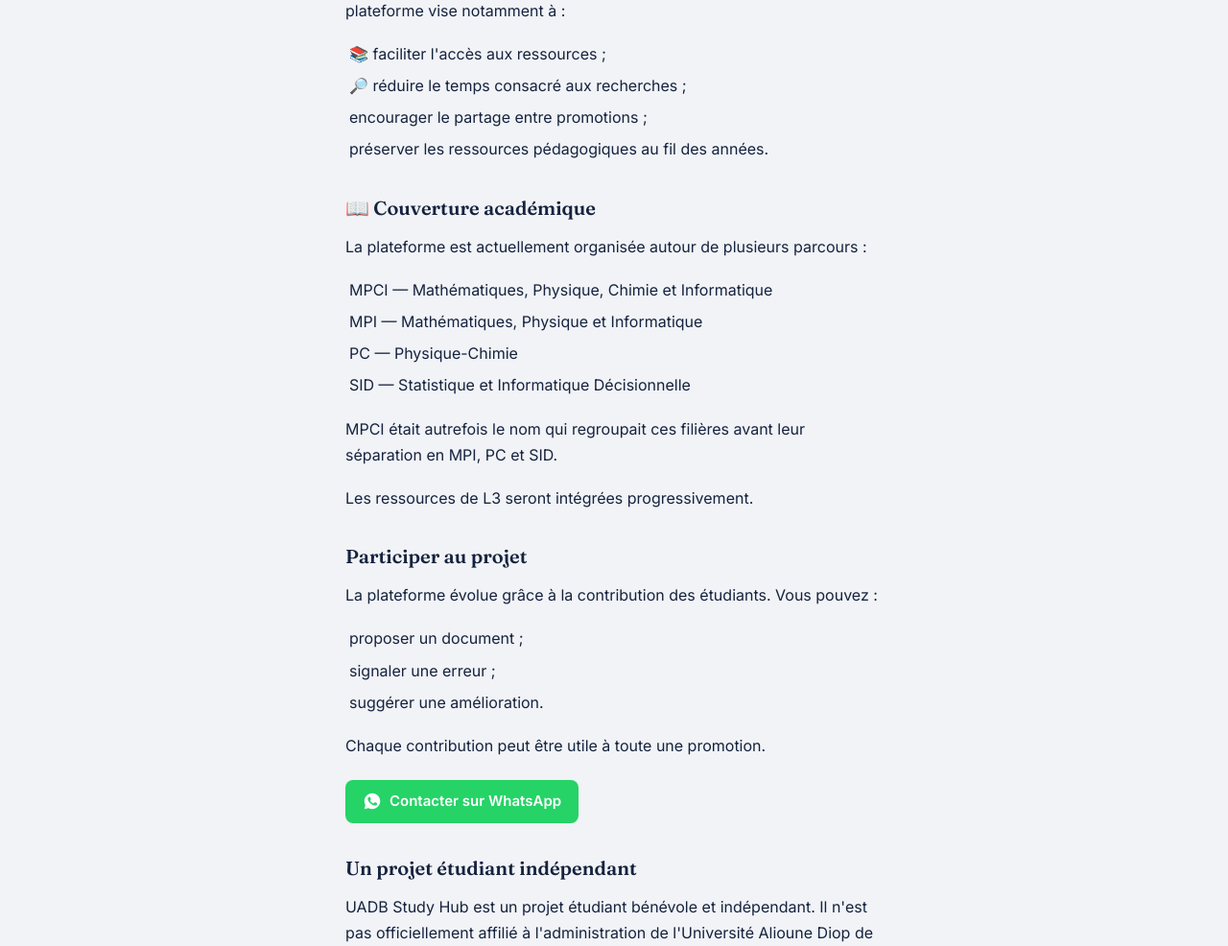
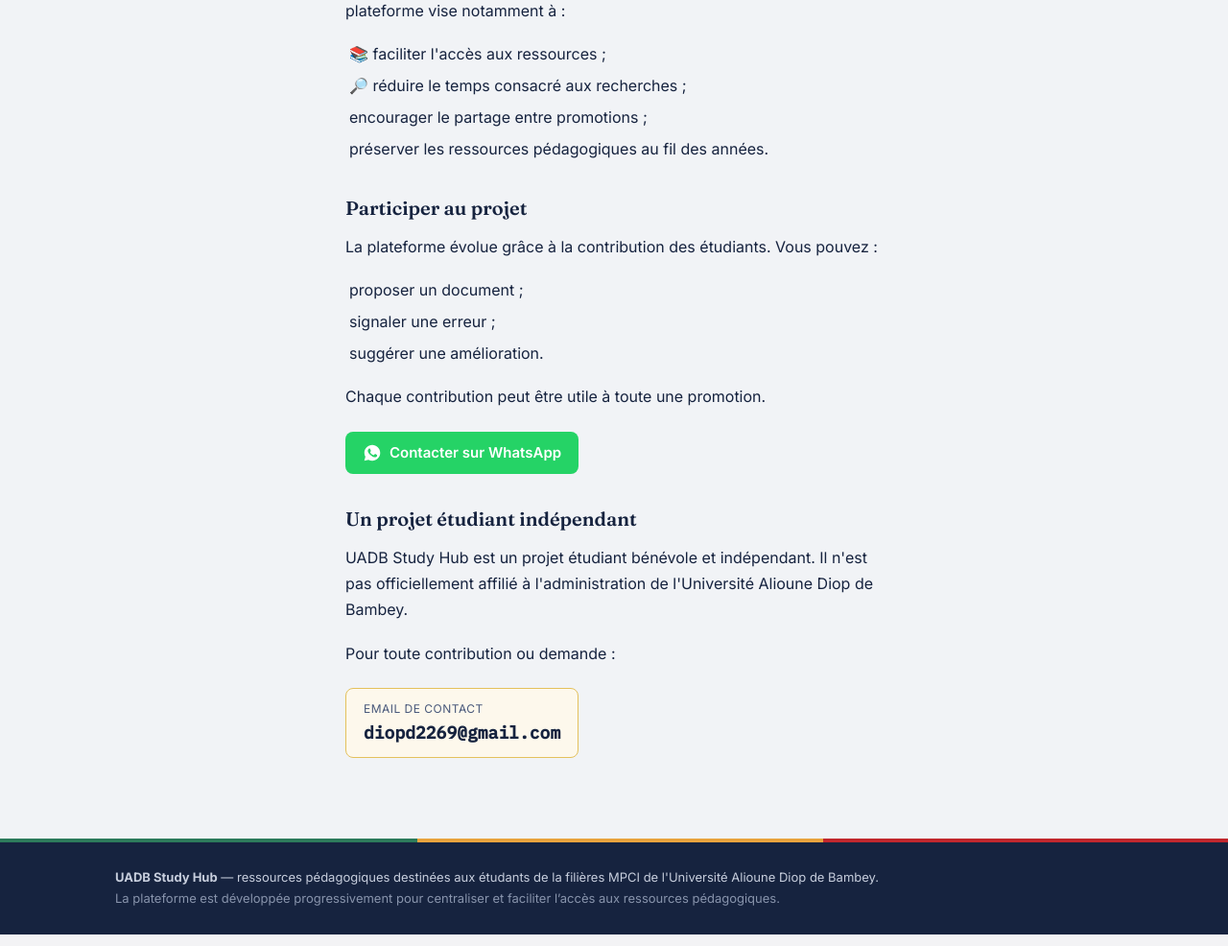
Before and after one commit to dame-uadb2026/uadb-stady-hub, a Flask app: page /a-propos in a window 1280 px wide. Shown: the part 582-1568 px from the top of the page at 96% size. Run offline with Flask 3, Linux system fonts and the light colour scheme; parts of the project's set-up code (start-up, migrations or seed data) failed here and were passed over; some libraries are stand-ins or nearby versions.

Commit message:
Remove academic coverage details from a_propos.html
Removed academic coverage section from the about page.

```diff
--- a/templates/a_propos.html
+++ b/templates/a_propos.html
@@ -29,19 +29,6 @@
       <li> préserver les ressources pédagogiques au fil des années.</li>
     </ul>
 
-    <h2 class="titre-section-apropos">📖 Couverture académique</h2>
-    <p>La plateforme est actuellement organisée autour de plusieurs parcours :</p>
-    <ul class="liste-apropos">
-      <li>MPCI — Mathématiques, Physique, Chimie et Informatique</li>
-      <li>MPI — Mathématiques, Physique et Informatique</li>
-      <li>PC — Physique-Chimie</li>
-      <li>SID — Statistique et Informatique Décisionnelle</li>
-    </ul>
-    <p>
-      MPCI était autrefois le nom qui regroupait ces filières avant leur séparation en
-      MPI, PC et SID.
-    </p>
-    <p>Les ressources de L3 seront intégrées progressivement.</p>
 
     <h2 class="titre-section-apropos">Participer au projet</h2>
     <p>La plateforme évolue grâce à la contribution des étudiants. Vous pouvez :</p>
```
